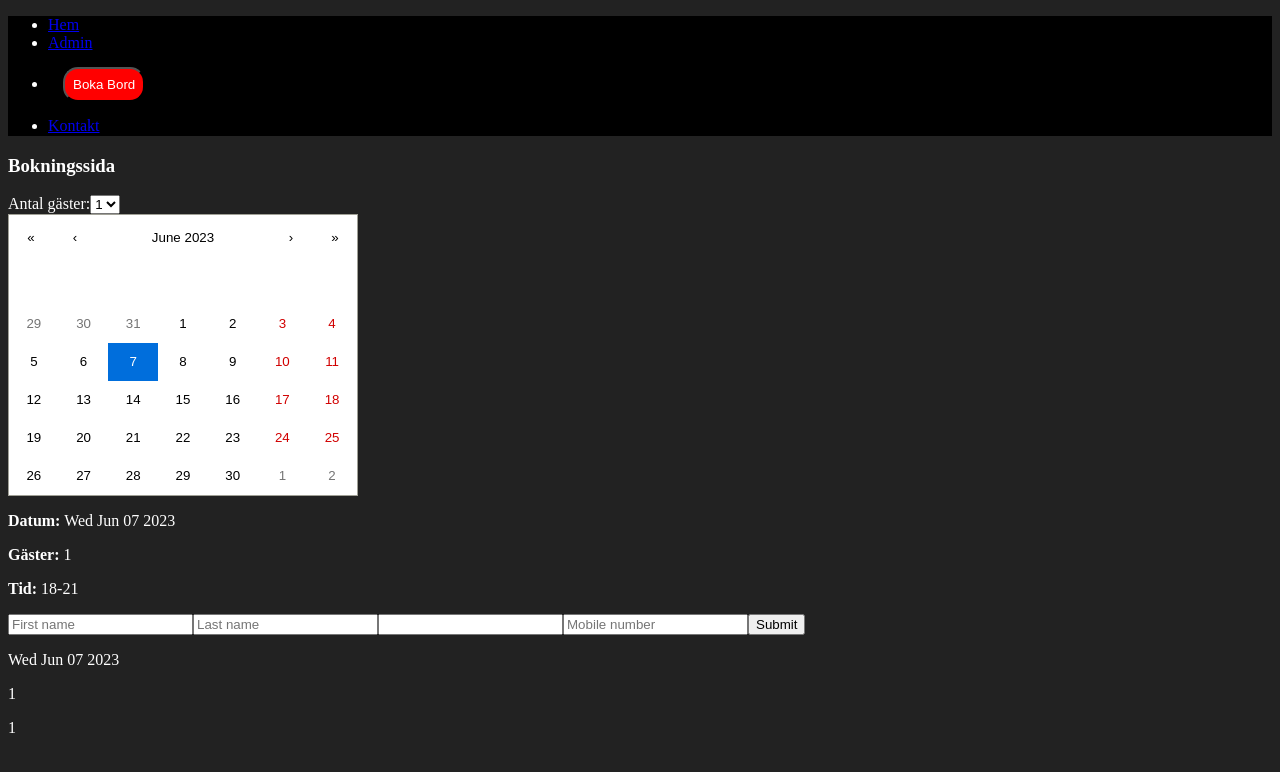
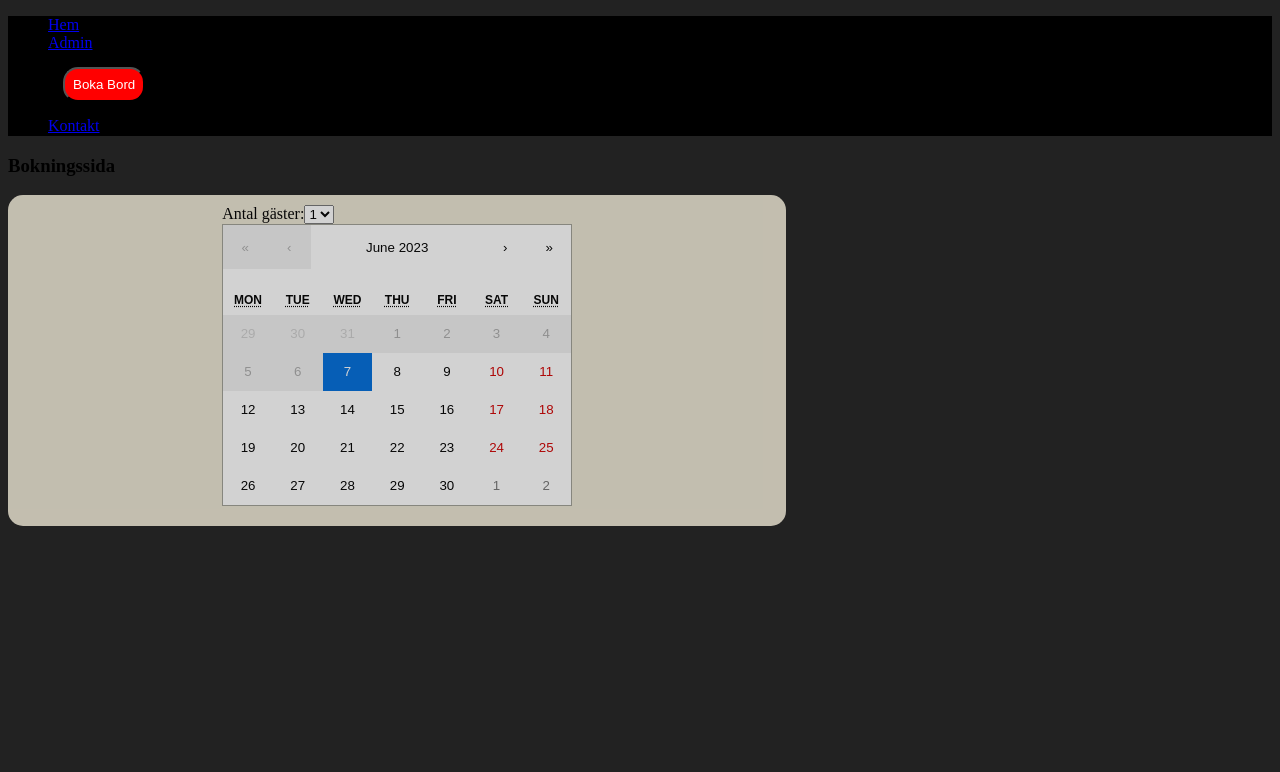
Before and after one commit to wilmawiker/therestaurant-assignment, a React (Vite) app in the folder fed22s-therestaurant/: page /book in a window 1280 px wide. Shown: the top 772 px of the page. Built offline with nearby package versions, Linux system fonts and the light colour scheme.

Commit message:
(feat): show bookingform when filled

```diff
--- a/fed22s-therestaurant/src/components/CustomerForm.tsx
+++ b/fed22s-therestaurant/src/components/CustomerForm.tsx
@@ -1,7 +1,8 @@
 import { useForm, SubmitHandler } from "react-hook-form";
 import { IBooking } from "../models/IBooking";
 import { createNewBooking, getAllBookings } from "../services/bookingServices";
-
+import { ChangeEvent } from "react";
+import { Wrapper } from "./styled/Wrappers";
 interface ICustomerFormInput {
   firstName: string;
   lastName: string;
@@ -12,28 +13,28 @@ interface ICustomerFormInput {
 interface ICustormerFormProps {
   booking: IBooking;
   add: (booking: IBooking) => void;
+  showForm: boolean;
 }
 
-const CustomerForm = ({ booking, add }: ICustormerFormProps) => {
+const CustomerForm = ({ booking, add, showForm }: ICustormerFormProps) => {
   const {
     handleSubmit,
     register,
     formState: { errors },
   } = useForm<ICustomerFormInput>();
-  const onSubmit: SubmitHandler<ICustomerFormInput> = (values) => {
-    console.log(values);
-    add({
-      ...booking,
-      firstName: values.firstName,
-      lastName: values.lastName,
-      email: values.email,
-      phoneNumber: values.phoneNumber.toString(),
-    });
-    getAllBookings();
+
+  const handleChange = (e: ChangeEvent<HTMLInputElement>) => {
+    const name = e.target.name;
+    add({ ...booking, [name]: e.target.value });
+  };
+
+  const onSubmit: SubmitHandler<ICustomerFormInput> = () => {
     createNewBooking(booking);
   };
   return (
-    <>
+    <div>
+      {showForm ? (
+        <Wrapper>
           <div>
             <p>
               <b>Datum:</b> {booking.date.toDateString()}
@@ -48,16 +49,21 @@ const CustomerForm = ({ booking, add }: ICustormerFormProps) => {
           <form onSubmit={handleSubmit(onSubmit)}>
             <input
               type="text"
-          placeholder="First name"
+              placeholder="Förnamn"
               {...register("firstName", { required: true, maxLength: 80 })}
+              name="firstName"
+              onChange={handleChange}
             />
             <input
               type="text"
-          placeholder="Last name"
+              placeholder="Efternamn"
               {...register("lastName", { required: true, maxLength: 100 })}
+              name="lastName"
+              onChange={handleChange}
             />
             <input
               type="email"
+              placeholder="Mailadress"
               {...register("email", {
                 required: "Required",
                 pattern: {
@@ -65,19 +71,25 @@ const CustomerForm = ({ booking, add }: ICustormerFormProps) => {
                   message: "invalid email address",
                 },
               })}
+              name="email"
+              onChange={handleChange}
             />
             <input
               type="tel"
-          placeholder="Mobile number"
+              placeholder="Telefonnummer"
               {...register("phoneNumber", {
                 required: true,
                 minLength: 6,
                 maxLength: 12,
               })}
+              name="phoneNumber"
+              onChange={handleChange}
             />
             <input type="submit" />
           </form>
-    </>
+        </Wrapper>
+      ) : null}
+    </div>
   );
 };
 
--- a/fed22s-therestaurant/src/components/DateForm.tsx
+++ b/fed22s-therestaurant/src/components/DateForm.tsx
@@ -5,15 +5,23 @@ import { IBooking, defaultBooking } from "../models/IBooking";
 import setBookingLs from "../utils/setLS";
 import SittingForm from "./SittingForm";
 import { ValuePiece } from "../utils/valuePiece";
-import { getAllBookings } from "../services/bookingServices";
+import { Wrapper } from "./styled/Wrappers";
 
 interface IDateFormProps {
   booking: IBooking;
   add: (booking: IBooking) => void;
-  show: (show: boolean) => void;
+  dateForm: boolean;
+  showDateForm: (showDate: boolean) => void;
+  showCustomerForm: (showCustomer: boolean) => void;
 }
 
-const DateForm = ({ booking, add }: IDateFormProps) => {
+const DateForm = ({
+  booking,
+  add,
+  dateForm,
+  showDateForm,
+  showCustomerForm,
+}: IDateFormProps) => {
   const [date, setDate] = useState<ValuePiece | [ValuePiece, ValuePiece]>(
     new Date()
   );
@@ -26,6 +34,7 @@ const DateForm = ({ booking, add }: IDateFormProps) => {
   };
 
   const handleDateChange = (date: ValuePiece | [ValuePiece, ValuePiece]) => {
+    setDate(date);
     const chosenDate = date?.toString() as string;
     add({ ...booking, date: new Date(chosenDate) });
     setShowTime(true);
@@ -33,13 +42,21 @@ const DateForm = ({ booking, add }: IDateFormProps) => {
 
   const handleSubmit = (e: FormEvent) => {
     e.preventDefault();
-    setBookingLs(booking);
+    console.log("Hej");
   };
   return (
     <>
+      <div>
+        {" "}
+        {dateForm ? (
+          <Wrapper>
             <form onSubmit={handleSubmit}>
               <label htmlFor="guests">Antal gäster:</label>
-        <select name="numberOfPeople" id="guests" onChange={handlePeopleChange}>
+              <select
+                name="numberOfPeople"
+                id="guests"
+                onChange={handlePeopleChange}
+              >
                 <option value="1">1</option>
                 <option value="2">2</option>
                 <option value="3">3</option>
@@ -48,13 +65,21 @@ const DateForm = ({ booking, add }: IDateFormProps) => {
                 <option value="6">6</option>
               </select>
               <Calendar
-          onChange={setDate}
+                onChange={handleDateChange}
                 value={date}
-          defaultActiveStartDate={new Date()}
-          onClickDay={() => handleDateChange(date)}
+                minDate={new Date()}
               />
             </form>
-      <SittingForm booking={booking} add={add} showTime={showTime} />
+            <SittingForm
+              booking={booking}
+              add={add}
+              showTime={showTime}
+              showDateForm={showDateForm}
+              showCustomerForm={showCustomerForm}
+            />
+          </Wrapper>
+        ) : null}
+      </div>
     </>
   );
 };
--- a/fed22s-therestaurant/src/components/SittingForm.tsx
+++ b/fed22s-therestaurant/src/components/SittingForm.tsx
@@ -7,10 +7,17 @@ interface SittingFormProps {
   booking: IBooking;
   add: (booking: IBooking) => void;
   showTime: boolean;
+  showDateForm: (showDate: boolean) => void;
+  showCustomerForm: (showCustomer: boolean) => void;
 }
 
-const SittingForm = ({ booking, add, showTime }: SittingFormProps) => {
-  const [showCustomerForm, setShowForm] = useState(false);
+const SittingForm = ({
+  booking,
+  add,
+  showTime,
+  showDateForm,
+  showCustomerForm,
+}: SittingFormProps) => {
   const handleChange = (e: ChangeEvent<HTMLInputElement>) => {
     const name = e.target.name;
     add({ ...booking, [name]: e.target.value });
@@ -20,7 +27,8 @@ const SittingForm = ({ booking, add, showTime }: SittingFormProps) => {
   const handleSubmit = (e: FormEvent) => {
     e.preventDefault();
     setBookingLs(booking);
-    setShowForm(true);
+    showDateForm(false);
+    showCustomerForm(true);
   };
   return (
     <div>
--- a/fed22s-therestaurant/src/scss/_home.scss
+++ b/fed22s-therestaurant/src/scss/_home.scss
@@ -1,6 +1,6 @@
 @use "variables" as var;
 
-html, body {
-    background-color: var.$bg;
-    color: white;
+html,
+body {
+  background-color: var.$bg;
 }
--- a/fed22s-therestaurant/src/views/BookingPage.tsx
+++ b/fed22s-therestaurant/src/views/BookingPage.tsx
@@ -5,25 +5,23 @@ import { IBooking, defaultBooking } from "../models/IBooking";
 
 const BookingPage = () => {
   const [booking, setBooking] = useState<IBooking>(defaultBooking);
-  const [showForm, setShowForm] = useState(false);
+  const [showDateForm, setDateForm] = useState(true);
+  const [showCustomerForm, setShowCustomerForm] = useState(false);
   return (
     <>
       <h3>Bokningssida</h3>
       <DateForm
         booking={booking}
         add={setBooking}
-        show={setShowForm}
+        dateForm={showDateForm}
+        showDateForm={setDateForm}
+        showCustomerForm={setShowCustomerForm}
       ></DateForm>
-      <CustomerForm booking={booking} add={setBooking}></CustomerForm>
-      <div>
-        <p>{booking.firstName}</p>
-        <p>{booking.lastName}</p>
-        <p>{booking.email}</p>
-        <p>{booking.phoneNumber}</p>
-        <p>{booking.date.toDateString()}</p>
-        <p>{booking.numberOfPeople.toString()}</p>
-        <p>{booking.sitting.toString()}</p>
-      </div>
+      <CustomerForm
+        booking={booking}
+        add={setBooking}
+        showForm={showCustomerForm}
+      ></CustomerForm>
     </>
   );
 };
```
Lines whose indentation alone changed are shown as unchanged.
